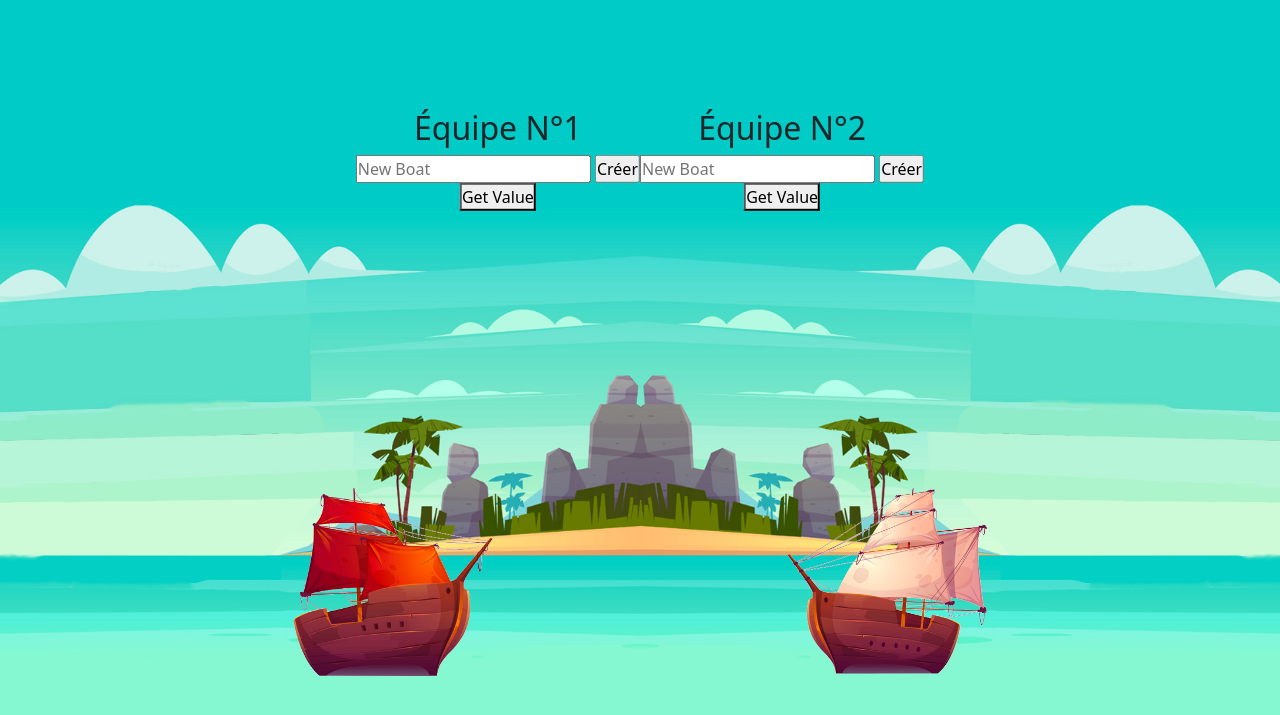
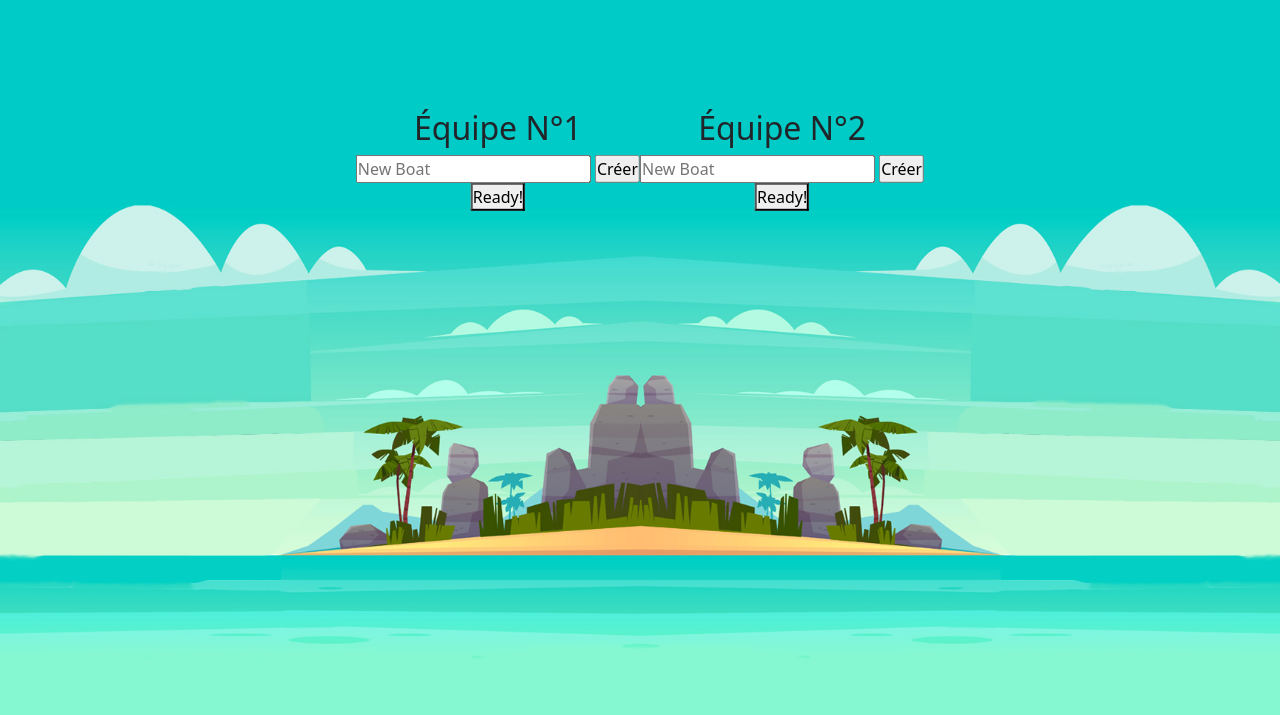
Before and after one commit to FLancon/Battleship, a PHP site: page / in a window 1280 px wide. Shown: the top 715 px of the page. Run offline with PHP 8.4, Linux system fonts and the light colour scheme; data that the repository does not hold is empty; a stand-in replaces the project's code that opens the database connection.

Commit message:
Début Scénario Gameplay

```diff
--- a/index.php
+++ b/index.php
@@ -14,6 +14,7 @@
     if(isset($_POST['submit_creation'])){
         $newboat = new Boat($_POST['NAME'], 0);
         $capitaine->createBoat($newboat);
+        header('location:index.php');
     }
 
 
@@ -94,11 +95,11 @@ $exec_data_gunner = $data_gunner->fetchAll(PDO::FETCH_ASSOC);
                     </div>
             <?php } ?>
 
-            <form action="" method="POST">
+            <form name="myForm" action="" method="POST" onsubmit="return validateForm()">
                 <input type="txt" name="NAME" placeholder="New Boat">
                 <input type="submit" name="submit_creation" value="Créer">
             </form>
-            <button id="submit1" onclick="selectboat1(); return false;">Get Value</button>
+            <button id="submit1" onclick="selectboat1(); return false;">Ready!</button>
 
 
         </div>
@@ -120,23 +121,45 @@ $exec_data_gunner = $data_gunner->fetchAll(PDO::FETCH_ASSOC);
                         </div>
                 <?php } ?>
 
-                <form action="" method="POST">
+                <form name="myForm" action="" method="POST" onsubmit="return validateForm()">
                     <input type="txt" name="NAME" placeholder="New Boat">
                     <input type="submit" name="submit_creation" value="Créer">
                 </form>
 
                 <div>
-                    <button id="submit2" onclick="selectboat2(); return false;">Get Value</button>
+                    <button id="submit2" onclick="selectboat2(); return false;">Ready!</button>
                 </div>
             </div>
         </div>
     </div>
+
+    <div id="button-compo">
+        <div id="button-p1">
+            <h2>Compo équipe N°1</h2>
+            <input type="submit" id="btnteama1" onclick="pushBoat(arrayboat1, 'gunner-class 1', 'circle 1', dpsa1, dpsa2, dpsa3, tanka1, heala1, boat1)" value="3/1/1">
+            <input type="submit" id="btnteama2" onclick="pushBoat(arrayboat1, 'gunner-class 1', 'circle 1', dpsa1, dpsa2, tanka1, heala1, heala2, boat1)" value="2/1/2">
+            <input type="submit" id="btnteama3" onclick="pushBoat(arrayboat1, 'gunner-class 1', 'circle 1', dpsa1, dpsa2, tanka1, tanka2, heala1, boat2)" value="2/2/1">
+            <input type="submit" id="p1-validate" onclick="displaybtn1()" value="Ready!">
+
+        </div>
+
+        <div id="button-p2">
+        <h2>Compo équipe N°2</h2>
+        <input type="submit" id="btnteamb1" onclick="pushBoat(arrayboat2, 'gunner-class 2', 'circle 2', dpsb1, dpsb2, dpsb3, tankb1, healb1, boat2)" value="3/1/1">
+        <input type="submit" id="btnteamb2" onclick="pushBoat(arrayboat2, 'gunner-class 2', 'circle 2', dpsb1, dpsb2, tankb1, healb1, healb2, boat2)" value="2/1/2">
+        <input type="submit" id="btnteamb3" onclick="pushBoat(arrayboat2, 'gunner-class 2', 'circle 2', dpsb1, dpsb2, tankb1, tankb2, healb1, boat2)" value="2/2/1">
+        <input type="submit" id="p2-validate" onclick="displaybtn2()" value="Ready!" >
+
+    </div>
+</div>
 </div>
 
 
 <div class="container" id="container">
 
     <div class="boat-1" id="boat1">
+
+    <h2 id="Boat-Title-1"></h2>
 
     <script>
 
@@ -237,7 +260,7 @@ $exec_data_gunner = $data_gunner->fetchAll(PDO::FETCH_ASSOC);
         }
 
         // appel fonction de creation graphique de Boat1
-        // create(arrayboat1, 'gunner-class 1', 'circle 1', boat1)
+        create(arrayboat1, 'gunner-class 1', 'circle 1', boat1)
 
 
 
@@ -248,9 +271,11 @@ $exec_data_gunner = $data_gunner->fetchAll(PDO::FETCH_ASSOC);
 
     <div class="boat-2" id="boat2">
 
+    <h2 id="Boat-Title-2"></h2>
+
     <script>
         // appel fonction de creation graphique de Boat2
-        // create(arrayboat2, 'gunner-class 2', 'circle 2', boat2)
+        create(arrayboat2, 'gunner-class 2', 'circle 2', boat2)
     </script>
 
 
@@ -261,16 +286,13 @@ $exec_data_gunner = $data_gunner->fetchAll(PDO::FETCH_ASSOC);
 
 
 
-<div class="button">
-    <!-- <input type="submit" id="btnteama1" onclick="pushBoat(arrayboat1, 'gunner-class 1', 'circle 1', dpsa1, dpsa2, dpsa3, tanka1, heala1, boat1)" value="3/1/1">
-    <input type="submit" id="btnteama2" onclick="pushBoat(arrayboat1, 'gunner-class 1', 'circle 1', dpsa1, dpsa2, tanka1, heala1, heala2, boat1)" value="2/1/2">
-    <input type="submit" id="btnteama3" onclick="pushBoat(arrayboat1, 'gunner-class 1', 'circle 1', dpsa1, dpsa2, tanka1, tanka2, heala1, boat2)" value="2/2/1"> -->
-    <!-- <input type="submit" id="btnattack" onclick="attackA()" value="A l'abordage">
-    <input type="submit" id="btnattack" onclick="attackB()" value="B l'abordage"> -->
-    <!-- <input type="submit" id="btnteamb1" onclick="pushBoat(arrayboat2, 'gunner-class 2', 'circle 2', dpsb1, dpsb2, dpsb3, tankb1, healb1, boat2)" value="3/1/1">
-    <input type="submit" id="btnteamb2" onclick="pushBoat(arrayboat2, 'gunner-class 2', 'circle 2', dpsb1, dpsb2, tankb1, healb1, healb2, boat2)" value="2/1/2">
-    <input type="submit" id="btnteamb3" onclick="pushBoat(arrayboat2, 'gunner-class 2', 'circle 2', dpsb1, dpsb2, tankb1, tankb2, healb1, boat2)" value="2/2/1"> -->
+
+<div class="button-attack">
+    <input type="submit" id="btnattack" onclick="attackA()" value="A l'abordage">
+    <input type="submit" id="btnattack" onclick="attackB()" value="B l'abordage">
 </div>
+
+
 
 
 
@@ -350,38 +372,59 @@ function attackB() {
   create(arrayboat1, 'gunner-class 1', 'circle 1', boat1)
 }
 
+
+// Joueur 1 Selectionne son bateau et stock son nom dans la variable str1
+var str1 = '';
+
 function selectboat1() {
+    var checks = document.getElementsByClassName('boxes1');
 
-    var checks = document.getElementsByClassName('boxes1');
-    var str1 = '';
 
     for (i=0; i<checks.length; i++) {
 
         if (checks[i].checked === true) {
-            str1 += checks[i].value + " ";
+            str1 = checks[i].value + " ";
             document.getElementById('select_boat1').style.display = 'none';
+            document.getElementById('boatplayer1').style.display = 'block';
+            document.getElementById('boat1').style.display = 'inline-grid';
+            document.getElementById('button-p1').style.display = 'inline-grid';
+            document.getElementById("Boat-Title-1").innerHTML = str1;
 
         }
     }
 
 }
 
+// Joueur 1 Selectionne son bateau et stock son nom dans la variable str1
+var str2 = 'Nom de bateau du Joueur2';
+
 function selectboat2() {
 
     var checks = document.getElementsByClassName('boxes2');
-    var str2 = '';
 
     for (i=0; i<checks.length; i++) {
 
         if (checks[i].checked === true) {
-            str2 += checks[i].value + " ";
+            str2 = checks[i].value + " ";
             document.getElementById('select_boat2').style.display = 'none';
+            document.getElementById('boatplayer2').style.display = 'block';
+            document.getElementById('boat2').style.display = 'inline-grid';
+            document.getElementById('button-p2').style.display = 'inline-grid';
+            document.getElementById("Boat-Title-2").innerHTML = str2;
+
+
         }
     }
 
 
 }
+function displaybtn1() {
+    document.getElementById('button-p1').style.display = 'none'
+}
 
+function displaybtn2() {
+    document.getElementById('button-p2').style.display = 'none'
+}
 
 // function selectText() {
 //     // const test = document.getElementsByClassName('circle 2')
@@ -445,8 +488,8 @@ function selectboat2() {
 
 </script>
     <div class="containerboats">
-        <div id="boatplayer1" style="background-image: url('./assets/img/skin-1.png');"></div>
-        <div id="boatplayer2" style="background-image: url('./assets/img/skin-3.png');"></div>
+        <div id="boatplayer1"></div>
+        <div id="boatplayer2"></div>
     </div>
 </body>
 </html>
--- a/script.js
+++ b/script.js
@@ -1,5 +1,4 @@
 //FONCTION POUR NE CHECKER QU'UNE CHECKBOX A LA FOIS
-
 // the selector will match all input controls of type :checkbox
 // and attach a click event handler
 $("input:checkbox").on('click', function() {
@@ -17,3 +16,13 @@
         $box.prop("checked", false);
     }
     });
+
+
+// INTERDIT LES INPUTS DE CRÉATION DE BATEAU VIDES
+function validateForm() {
+    var x = document.forms["myForm"]["NAME"].value;
+        if (x == "") {
+            alert("Name must be filled out");
+            return false;
+        }
+    }
--- a/style.css
+++ b/style.css
@@ -20,7 +20,7 @@ background-position: center;
 
 
 .boat-1 {
-    display: inline-grid;
+    display: none;
     text-align: center;
     margin-top: 3%;
     margin-left: 3%;
@@ -28,7 +28,7 @@ background-position: center;
 }
 
 .boat-2 {
-    display: inline-grid;
+    display: none;
     text-align: center;
     margin-top: 3%;
     margin-right: 3%;
@@ -42,11 +42,8 @@ background-position: center;
     display:inline-block;
     width:30vh;
     height:12vh;
-    background-color:#b5fcf0;
-    border-top-left-radius: 40%;
-    border-bottom-left-radius: 40%;
-    border-bottom-right-radius: 10%;
-    border-top-right-radius: 10%;
+    background-color:#b5fcf080;
+    border-radius: 50vw;
     /* border-radius: 40%, 10%, 10%, 40%; */
 }
 
@@ -201,6 +198,7 @@ background-position: center;
     left: 50%;
     transform: translate(-50%, -50%);
     text-align:center;
+    justify-content: space-between;
    }
 
 /* #select_boat1 {
@@ -219,27 +217,33 @@ background-position: center;
 
 .containerboats {
     display: flex;
-    justify-content: space-evenly;
-    margin-top: -39vh;
+    justify-content: center;
+    margin-top: -50vh;
 }
 
 #boatplayer1 {
-    width: 200px;
-    height: 200px;
+    display: none;
+    width: 300px;
+    height: 300px;background-image: url('./assets/img/skin-1.png');
     background-size: contain;
     background-repeat: no-repeat;
     transform: scaleX(-1);
     animation: apparition1 2.5s ease-out;
+    z-index: -9999;
 
 
 
 }
+
 #boatplayer2 {
-    width: 200px;
-    height: 200px;
+    display: none;
+    width: 300px;
+    height: 300px;
+    background-image: url('./assets/img/skin-3.png');
     background-size: contain;
     background-repeat: no-repeat;
     animation: apparition2 2.5s ease-out;
+    z-index: -9999;
 
 }
 
@@ -263,3 +267,26 @@ background-position: center;
         transform: translate(0);
     }
 }
+#button-compo {
+    position: absolute;
+    display: flex;
+    top: 50%;
+    left: 50%;
+    transform: translate(-50%, -50%);
+    text-align: center;
+    width: 300px;
+    justify-content: space-between;
+}
+
+#button-p1{
+    display:none;
+}
+
+#button-p2{
+    display:none;
+}
+
+
+.button-attack{
+    display:none;
+}
```
Lines whose indentation alone changed are shown as unchanged.
